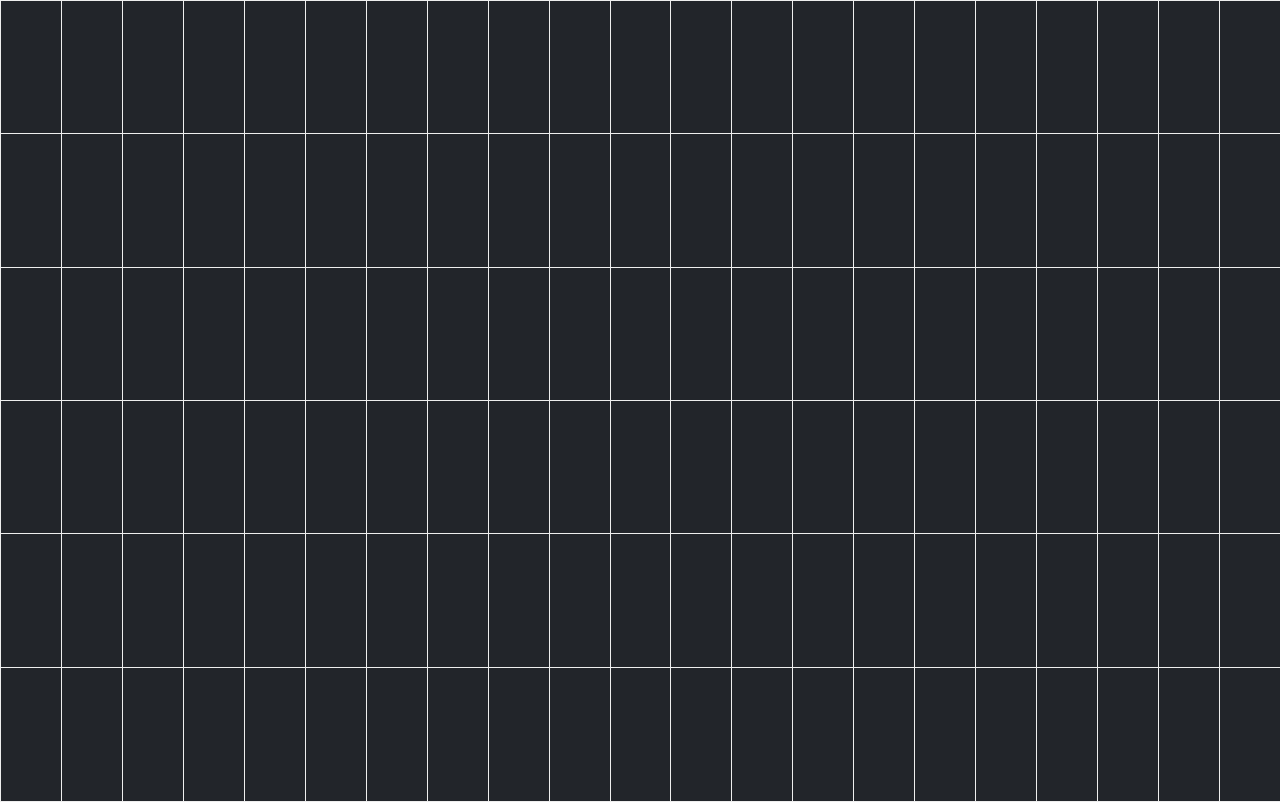
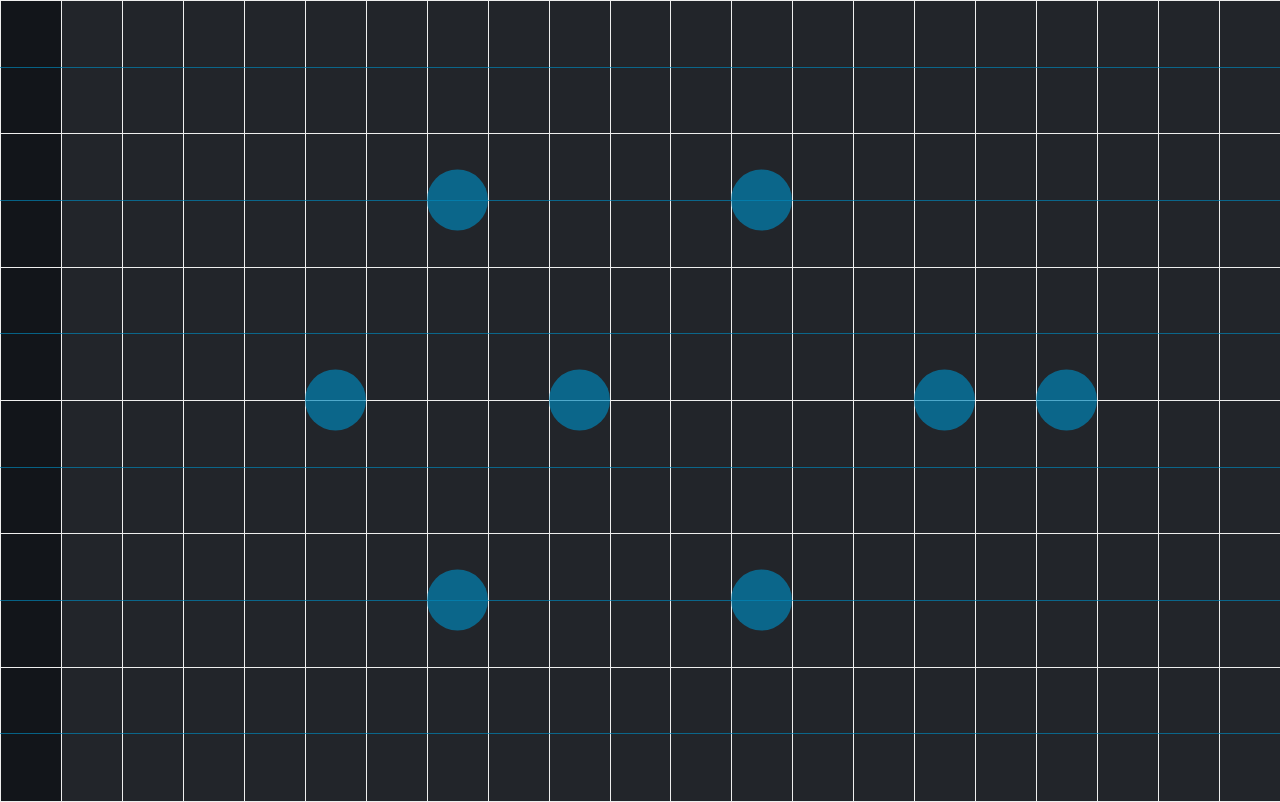
Before and after one commit to kylejlin/frets, a React app: page / in a window 1280 px wide. Built offline with nearby package versions, Linux system fonts and the light colour scheme.

Commit message:
Add strings and markers

```diff
--- a/public/index.html
+++ b/public/index.html
@@ -2,7 +2,7 @@
 <html lang="en">
   <head>
     <meta charset="utf-8">
-    <meta name="viewport" content="width=device-width, initial-scale=1, shrink-to-fit=no">
+    <meta name="viewport" content="width=device-width, initial-scale=1, maximum-scale=1, user-scalable=0, shrink-to-fit=no">
     <meta name="theme-color" content="#000000">
     <!--
       manifest.json provides metadata used when your web app is added to the
--- a/src/Frets.css
+++ b/src/Frets.css
@@ -6,3 +6,31 @@
 
   border: 1px solid var(--white);
 }
+
+.Frets-cell.Frets-zeroth-cell {
+  background-color: var(--black);
+}
+
+.Frets-marking {
+  position: absolute;
+
+  background-color: var(--translucent-blue);
+
+  width: var(--marking-diameter);
+  height: var(--marking-diameter);
+  border-radius: var(--marking-diameter);
+
+  transform: translate(0, -50%);
+
+
+}
+
+.Frets-string {
+  position: absolute;
+  left: 0;
+
+  width: 100vw;
+  height: 1px;
+
+  background-color: var(--translucent-blue);
+}
--- a/src/Frets.js
+++ b/src/Frets.js
@@ -21,6 +21,42 @@ class Frets extends React.Component {
       246.9, // B3
       329.6 // E4
     ]
+    this.markings = [
+      {
+        x: 5,
+        y: 3
+      },
+      {
+        x: 7,
+        y: 1.5
+      },
+      {
+        x: 7,
+        y: 4.5
+      },
+      {
+        x: 9,
+        y: 3
+      },
+      {
+        x: 12,
+        y: 1.5
+      },
+      {
+        x: 12,
+        y: 4.5
+      },
+      {
+        x: 15,
+        y: 3
+      },
+      {
+        x: 17,
+        y: 3
+      }
+    ]
+
+    this.strings = [0, 1, 2, 3, 4, 5]
 
     const audioCtx = new AudioContext()
     const gainNode = audioCtx.createGain()
@@ -41,12 +77,29 @@ class Frets extends React.Component {
       <div className="Frets">
         {cells.map(cell => {
           return <div
-            className="Frets-cell"
+            className={'Frets-cell' + (cell.x === 0 ? ' Frets-zeroth-cell' : '')}
             style={{
               left: cell.x * this.state.cellWidth,
               top: cell.y * this.state.cellHeight
             }}
             onClick={() => this.onCellClick(cell)}
+          />
+        })}
+        {this.markings.map(marking => {
+          return <div
+            className="Frets-marking"
+            style={{
+              left: marking.x * this.state.cellWidth,
+              top: marking.y * this.state.cellHeight
+            }}
+          />
+        })}
+        {this.strings.map(string => {
+          return <div
+            className="Frets-string"
+            style={{
+              top: (string + 0.5) * this.state.cellHeight
+            }}
           />
         })}
       </div>
@@ -56,13 +109,18 @@ class Frets extends React.Component {
   calculateCellHeight() {
     const width = window.innerWidth / 21
     const height = window.innerHeight / 6
+
     document.body.style.setProperty('--cell-width', width + 'px')
     document.body.style.setProperty('--cell-height', height + 'px')
+    document.body.style.setProperty('--marking-diameter', width + 'px')
+
     const dimensions = {
       cellWidth: width,
       cellHeight: height
     }
+
     this.setState(dimensions)
+
     return dimensions
   }
 
--- a/src/index.css
+++ b/src/index.css
@@ -6,6 +6,7 @@ body {
   --grey: #22252A;
   --white: #eee;
   --blue: #08b;
+  --translucent-blue: #08ba;
   --cell-width: 10px;
   --cell-height: 10px;
 }
```
